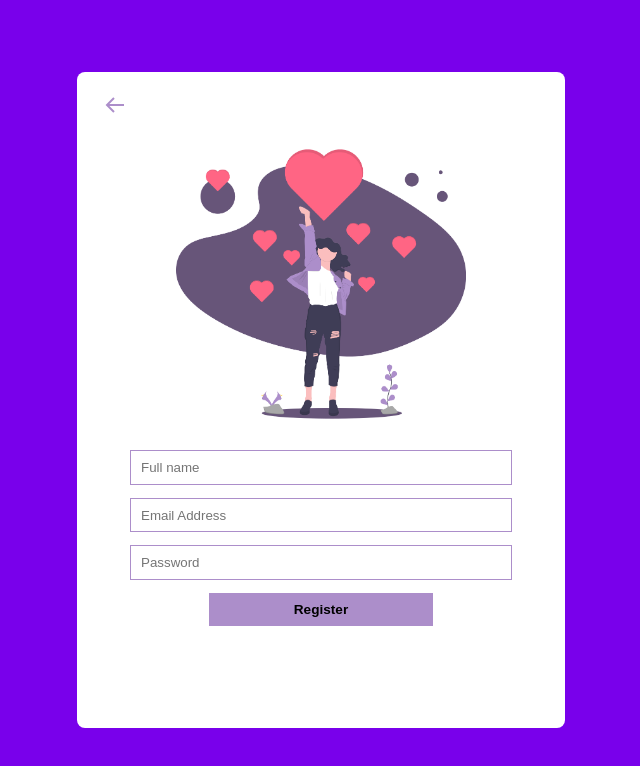
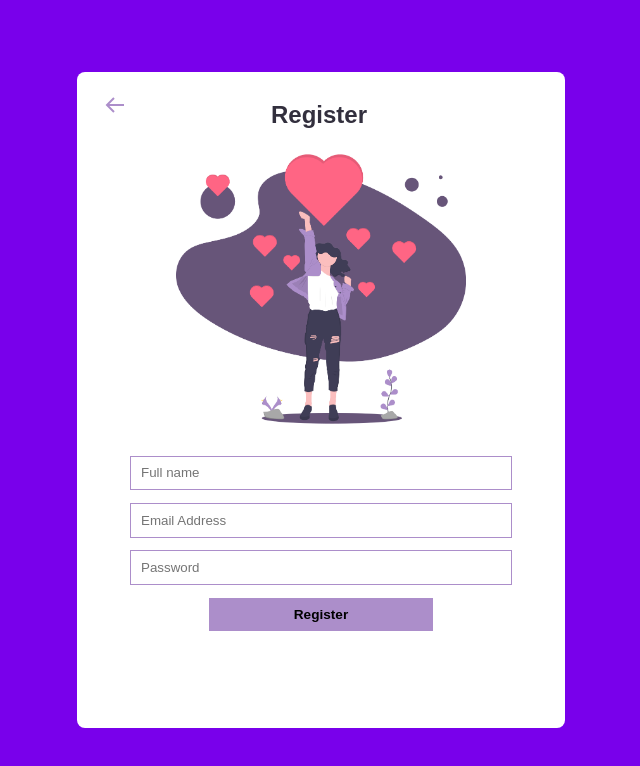
Before and after one commit to ihtisham1211/todolist-app-MERN, a React (Create React App) app in the folder client/: page /register in a window 1280 px wide. Shown: the top 766 px of the page, without its empty margins (319-959 px from the left). Built offline with nearby package versions, Linux system fonts and the light colour scheme; no server answers.

Commit message:
updated on 12*01*2021

```diff
--- a/client/src/components/Register.jsx
+++ b/client/src/components/Register.jsx
@@ -5,7 +5,7 @@ import { createUser } from "../actions/user";
 import Alert from "./routering/Alert";
 import { Redirect } from "react-router";
 import Reg_img from "./assets/undraw_super_thank_you_obwk.png";
-import {BiArrowBack} from "react-icons/bi";
+import { BiArrowBack } from "react-icons/bi";
 
 const RegisterForm = styled.form`
   display: flex;
@@ -43,19 +43,27 @@ const BtnBox = styled.button`
 `;
 const RegImg = styled.img`
   align-self: center;
+  margin: 0.5vh 0 0 0;
   height: 40vh;
 `;
 const BackBtn = styled.button`
   &:hover {
     color: #cc4c43;
   }
+  display: flex;
   background-color: #ffffff;
   align-self: flex-start;
   margin: 0;
   border: none;
   color: #ac8eca;
   font-size: 3vh;
-
+`;
+const Title = styled.h2`
+  font-size: 3vh;
+  margin: 1.5vh 0 0 18vh ;
+  text-align: center;
+  line-height: 0.8;
+  color: #322f3d;
 `;
 //**************************
 //Styles
@@ -102,7 +110,9 @@ class Register extends Component {
             }}
           >
             <BiArrowBack />
+            <Title>Register</Title>
           </BackBtn>
+
           <RegImg alt="regimg.png" src={Reg_img} />
           <TextBox
             type="name"
--- a/client/src/components/routering/Alert.js
+++ b/client/src/components/routering/Alert.js
@@ -8,7 +8,7 @@ const AlertM = ({ alerts }) =>
   alerts !== null &&
   alerts.length > 0 &&
   alerts.map((alert) => (
-      <Alert severity={alert.alertType}>{alert.msg}</Alert>
+      <Alert variant="outlined" severity={alert.alertType}>{alert.msg}</Alert>
   ));
 
 AlertM.propTypes = {
```
Also changed, not shown: client/src/components/routering/alert.css (deleted, +0 -18 lines), 1 other file (tests, documents, lock files or other folders). Lines whose indentation alone changed are shown as unchanged.
